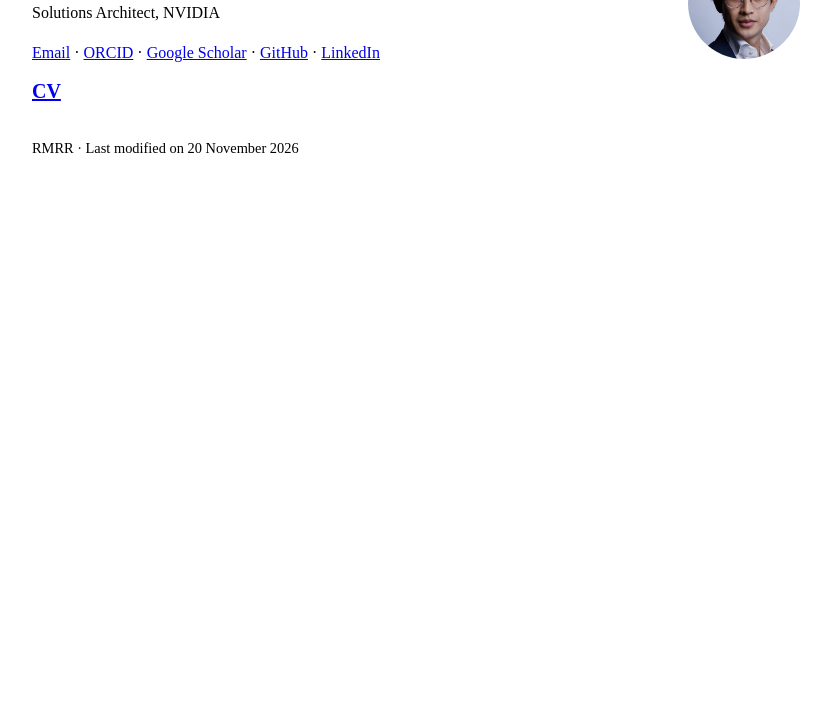
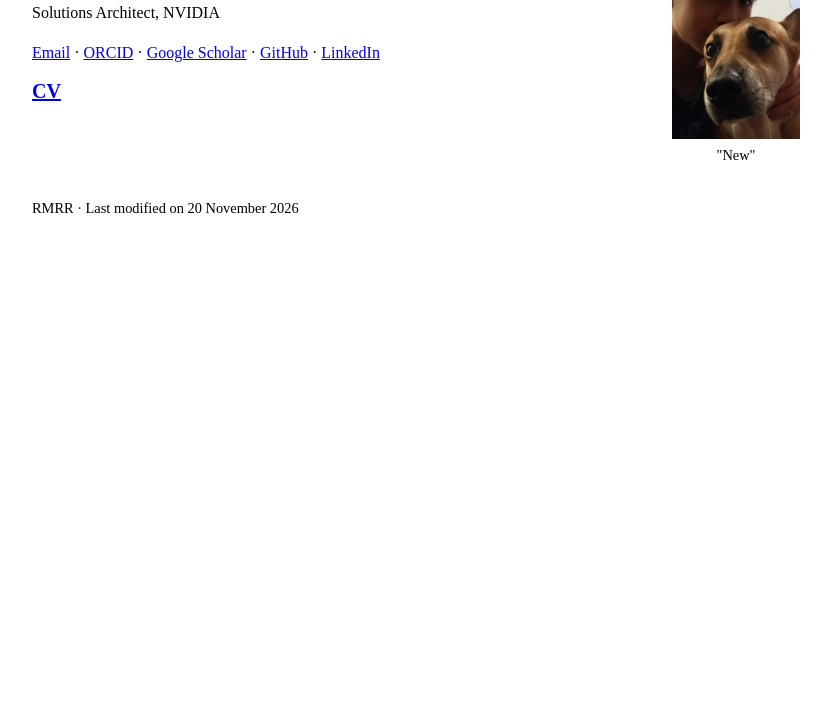
Before and after one commit to Ryan-Reese/rmrreese-site, a plain HTML site: page index.html in a window 1280 px wide. Shown: the part 85-800 px from the top of the page, without its empty margins (224-1055 px from the left). Drawn offline with Linux system fonts and the light colour scheme.

Commit message:
chore(site): publish checked website

```diff
--- a/assets/site.css
+++ b/assets/site.css
@@ -10,16 +10,16 @@ body {
 
 .profile {
   display: flex;
-  flex-wrap: wrap;
   align-items: start;
-  gap: 1rem 2rem;
+  gap: clamp(1rem, 4vw, 2rem);
 }
 
-.profile-text { flex: 1 1 24rem; }
+.profile-text { flex: 1; min-width: 0; }
 .profile h1 { margin: 0; line-height: 1.2; }
 .profile p { margin: 1rem 0 0; }
-.portrait { width: 7rem; aspect-ratio: 1; border-radius: 50%; overflow: hidden; }
-.portrait img { display: block; width: 125%; height: auto; transform: translate(-20%, -2%); }
+.profile-photo { width: clamp(5rem, 26vw, 8rem); margin: 0; text-align: center; }
+.profile-photo img { display: block; width: 100%; height: auto; }
+.profile-photo figcaption { margin-top: .35rem; font-size: .9rem; }
 
 #cv { margin-top: .65rem; font-size: 1.25rem; font-weight: bold; }
 footer { margin-top: 2rem; font-size: .9rem; }
--- a/index.html
+++ b/index.html
@@ -19,7 +19,10 @@
           <p><a href="mailto:ryan@rmrreese.com">Email</a> · <a href="https://orcid.org/0009-0007-4966-6558" rel="me">ORCID</a> · <a href="https://scholar.google.com/citations?user=7EErfCoAAAAJ&amp;hl=en" rel="me">Google Scholar</a> · <a href="https://github.com/Ryan-Reese">GitHub</a> · <a href="https://www.linkedin.com/in/rmrr/">LinkedIn</a></p>
           <p id="cv"><a href="cv.pdf">CV</a></p>
         </div>
-        <div class="portrait"><img src="assets/portrait.jpg" alt="Portrait of Ryan Reese" width="1080" height="1619"></div>
+        <figure class="profile-photo">
+          <img src="assets/new.jpg" alt="Ryan Reese holding a tan dog" width="512" height="768">
+          <figcaption>"New"</figcaption>
+        </figure>
       </header>
     </main>
     <footer>RMRR · Last modified on <time datetime="2026-11-20">20 November 2026</time></footer>
```
Also changed, not shown: assets/new.jpg (added), assets/portrait.jpg (deleted), 1 other file.
